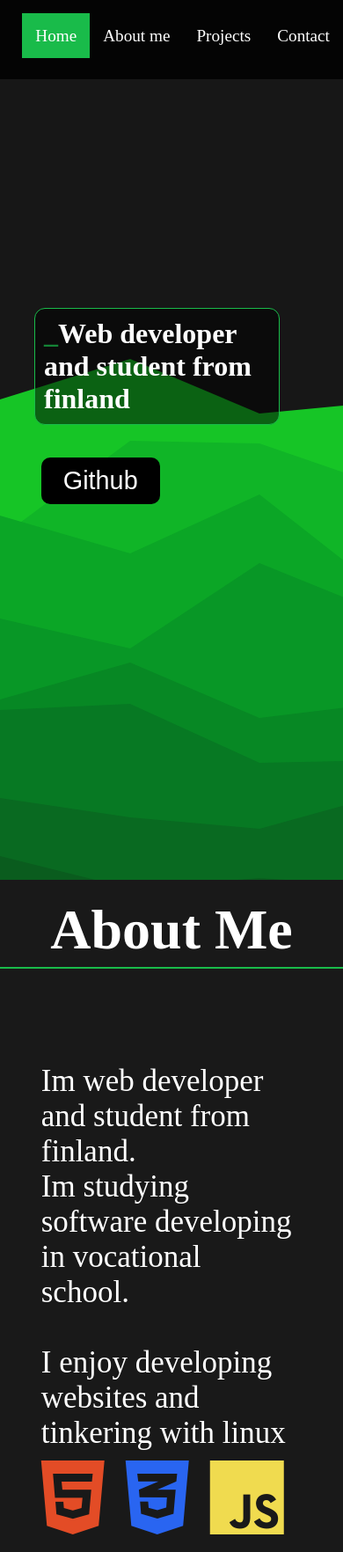
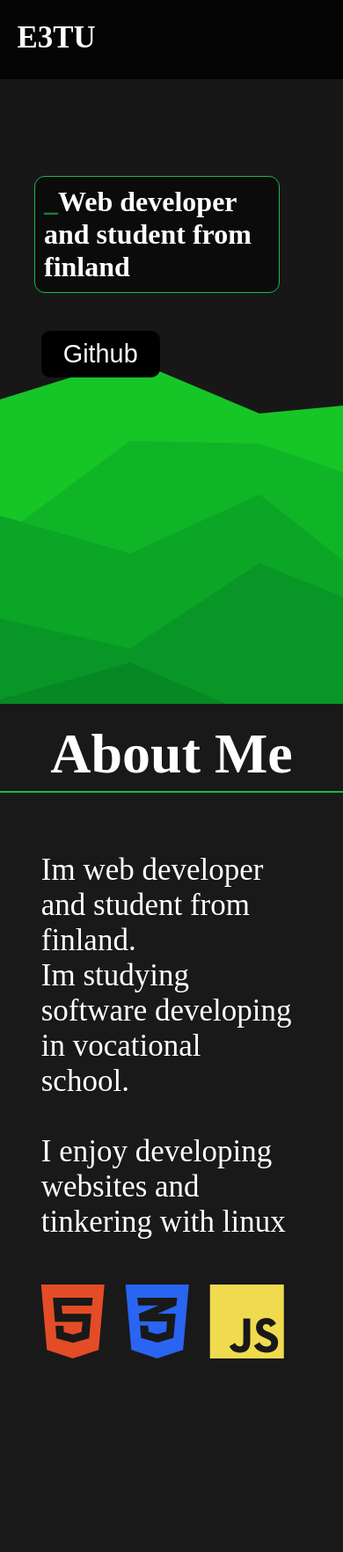
Before and after one commit to akirataguchi115/e3tu.github.io, a plain HTML site: page index.html in a window 390 px wide. Shown: the top 1764 px of the page at 88% size. Drawn offline with nearby package versions, Linux system fonts and the light colour scheme.

Commit message:
mobile compatibility

```diff
--- a/style.css
+++ b/style.css
@@ -185,18 +185,13 @@ body{
     width: 100%;
 }
 @media only screen and (max-width : 600px) {
-    .logo{
+    .topbar ul{
         display: none;
-    }
-    .topbar ul{
-        left: 0.5%;
-    }
-    .topbar a{
-        font-size: 1.2rem;
+        align-items: center;
     }
     .textcontainer{
         left: 10%;
-        top: 10%;
+        top: 6%;
     }
     .images{
         font-size: 6rem;
@@ -204,10 +199,14 @@ body{
     }
     .backgroundtext{
         font-size: 1rem;
+        top: 25%;
     }
     #github{
-        top: 52%;
+        top: 47%;
         padding: 10px 25px 10px 25px;
+    }
+    #background{
+        height: 800px;
     }
 
 }
@@ -216,7 +215,7 @@ body{
         top: 69%;
     }
     #github{
-        top: 50%;
+        top: 45%;
     }
 
 }
```
Also changed, not shown: index.html (+1 -0 lines).
